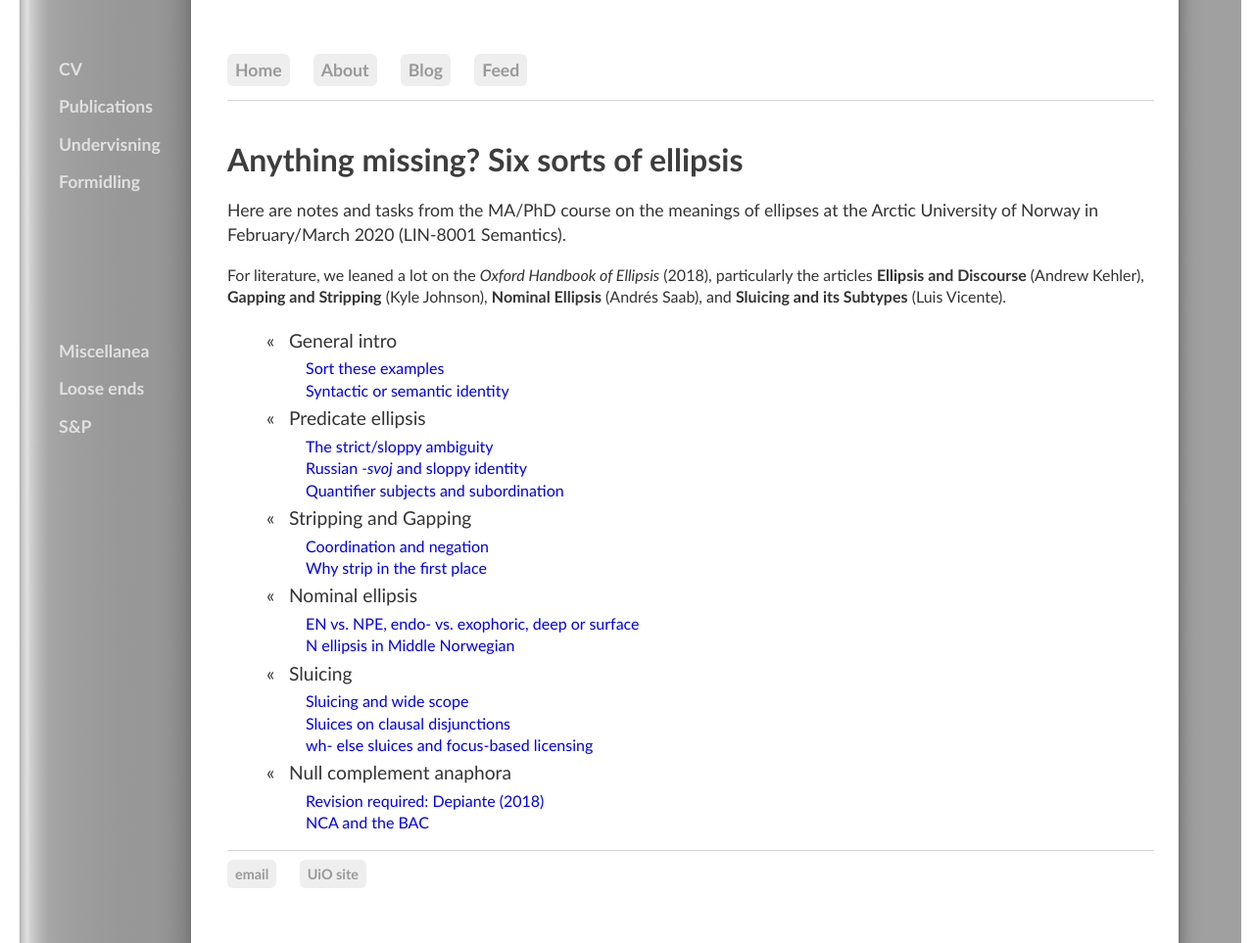
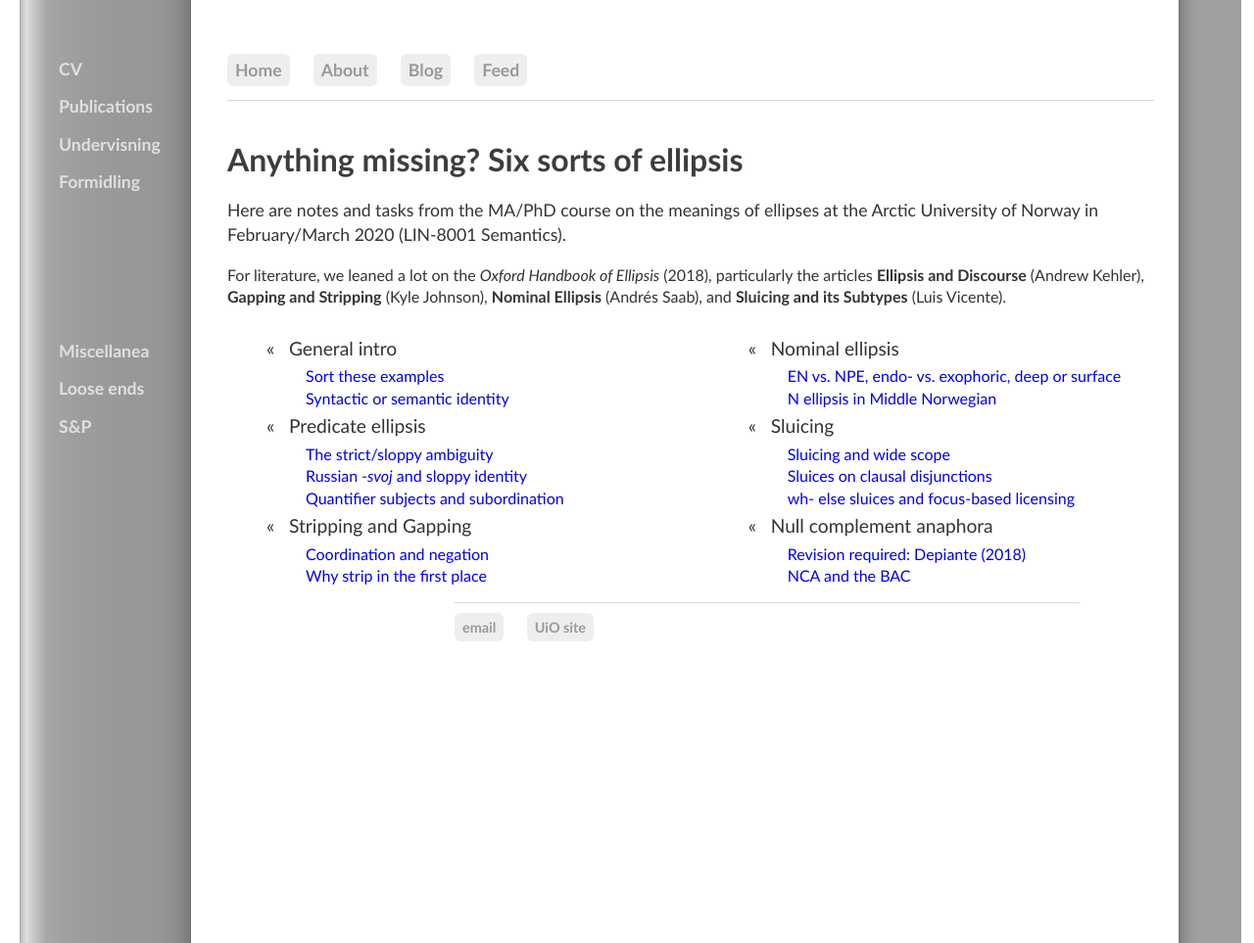
Before and after one commit to kjelljs/kjelljs.github.io, a Jekyll site: the page built from courses/ellipsis/index.html, in a window 1280 px wide and 963 px high. Shown: the whole window at 98% size. Built offline with Jekyll 4.4.1, drawn with Linux system fonts in a browser that asks for light colours.

Commit message:
Update index.html

```diff
--- a/courses/ellipsis/index.html
+++ b/courses/ellipsis/index.html
@@ -6,8 +6,8 @@ title: "Anything missing? Six sorts of ellipsis"
 
 <div class="ingress">
   <p>Here are notes and tasks from the MA/PhD course on the meanings of ellipses at the Arctic University of Norway in February/March 2020 (LIN-8001 Semantics).</p></div><p>For literature, we leaned a lot on the <i>Oxford Handbook of Ellipsis</i> (2018), particularly the articles <b>Ellipsis and Discourse</b> (Andrew Kehler), <b>Gapping and Stripping</b> (Kyle Johnson), <b>Nominal Ellipsis</b> (Andrés Saab), and <b>Sluicing and its Subtypes</b> (Luis Vicente).</p>
-
-<ul><li id="blogposts">&laquo; &nbsp; General intro</li><ul>
+  <div class="left"></br>
+<ul style="margin-top:-10px"><li id="blogposts">&laquo; &nbsp; General intro</li><ul>
   <li><a href="/courses/ellipsis/consider.html">Sort these examples</a></li>
   <li><a href="/courses/ellipsis/identity.html">Syntactic or semantic identity</a></li>
   </ul></li>
@@ -17,7 +17,9 @@ title: "Anything missing? Six sorts of ellipsis"
   <li><a href="/courses/ellipsis/quanti.html">Quantifier subjects and subordination</a></li></ul></li>
 <li id="blogposts">&laquo; &nbsp; Stripping and Gapping</li><ul>
   <li><a href="/courses/ellipsis/coneg.html">Coordination and negation</a></li>
-  <li><a href="/courses/ellipsis/whystrip.html">Why strip in the first place</a></li></ul></li>
+  <li><a href="/courses/ellipsis/whystrip.html">Why strip in the first place</a></li></ul></li></ul></div>
+<div class="right"></br>
+<ul style="margin-top:-10px">
 <li id="blogposts">&laquo; &nbsp; Nominal ellipsis</li><ul>
   <li><a href="/courses/ellipsis/exo.html">EN vs. NPE, endo- vs. exophoric, deep or surface</a></li>
   <li><a href="/courses/ellipsis/norw.html">N ellipsis in Middle Norwegian</a></li></ul></li>
```
